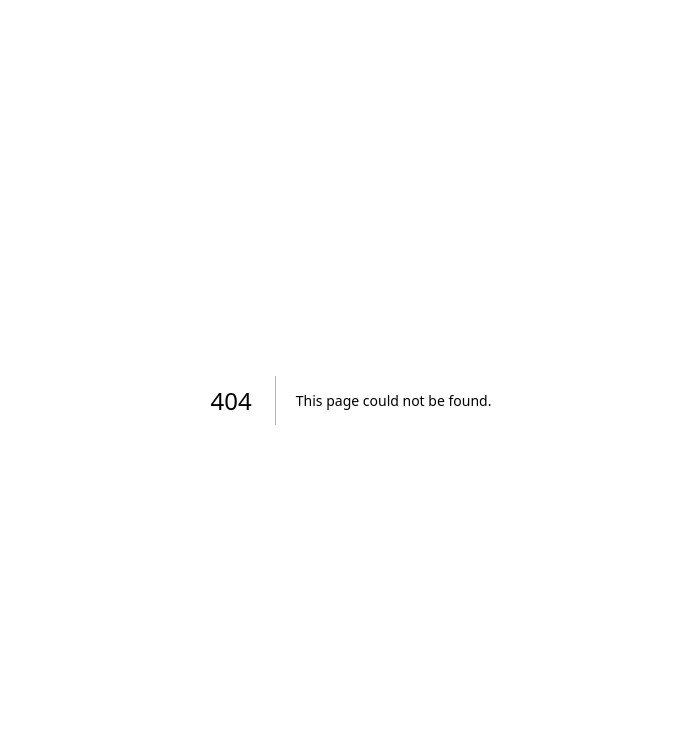
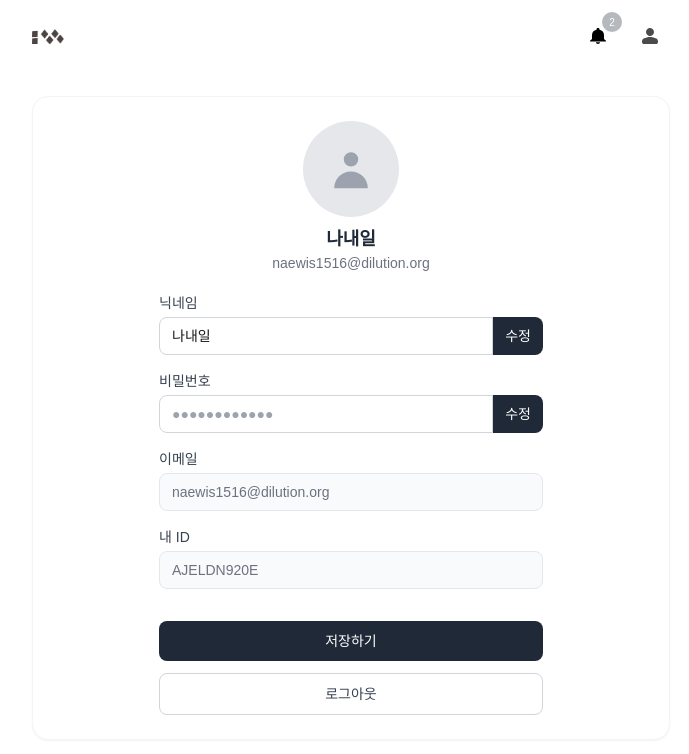
Before and after one commit to kimtaejin3/shared-todo, a Next.js app: page /profile in a window 1280 px wide. Before the commit this address had no page. Shown: the top 754 px of the page, without its empty margins (289-978 px from the left). Built offline with nearby package versions, Linux system fonts and the light colour scheme.

Commit message:
feat: profile ui

```diff
--- /dev/null
+++ b/src/app/profile/page.tsx
@@ -0,0 +1,276 @@
+"use client";
+
+import { useState, useRef, ChangeEvent } from "react";
+import Header from "@/components/Header";
+import Image from "next/image";
+import { useRouter } from "next/navigation";
+
+export default function ProfilePage() {
+  const router = useRouter();
+  const [nickname, setNickname] = useState("나내일");
+  const [profileImage, setProfileImage] = useState<string | null>(null);
+  const [password, setPassword] = useState("");
+  const [confirmPassword, setConfirmPassword] = useState("");
+  const [email, setEmail] = useState("naewis1516@dilution.org");
+  const [userId, setUserId] = useState("AJELDN920E");
+  const [isNicknameError, setIsNicknameError] = useState(false);
+  const [isPasswordError, setIsPasswordError] = useState(false);
+  const fileInputRef = useRef<HTMLInputElement>(null);
+
+  // 닉네임 변경 처리
+  const handleNicknameChange = (e: React.ChangeEvent<HTMLInputElement>) => {
+    const value = e.target.value;
+    setNickname(value);
+    setIsNicknameError(value.trim() === "");
+  };
+
+  // 비밀번호 변경 처리
+  const handlePasswordChange = (e: React.ChangeEvent<HTMLInputElement>) => {
+    setPassword(e.target.value);
+    if (confirmPassword) {
+      setIsPasswordError(e.target.value !== confirmPassword);
+    }
+  };
+
+  // 비밀번호 확인 처리
+  const handleConfirmPasswordChange = (
+    e: React.ChangeEvent<HTMLInputElement>
+  ) => {
+    setConfirmPassword(e.target.value);
+    setIsPasswordError(password !== e.target.value);
+  };
+
+  // 프로필 이미지 변경 처리
+  const handleProfileImageChange = (e: ChangeEvent<HTMLInputElement>) => {
+    const file = e.target.files?.[0];
+    if (file) {
+      const reader = new FileReader();
+      reader.onload = () => {
+        setProfileImage(reader.result as string);
+      };
+      reader.readAsDataURL(file);
+    }
+  };
+
+  // 프로필 이미지 선택 버튼 클릭
+  const handleProfileImageClick = () => {
+    fileInputRef.current?.click();
+  };
+
+  // 프로필 저장 처리
+  const handleSave = (e: React.FormEvent) => {
+    e.preventDefault();
+
+    if (nickname.trim() === "") {
+      setIsNicknameError(true);
+      return;
+    }
+
+    if (password && password !== confirmPassword) {
+      setIsPasswordError(true);
+      return;
+    }
+
+    // 실제 구현에서는 여기서 API 호출을 통해 프로필 정보를 저장합니다.
+    alert("프로필이 저장되었습니다.");
+    router.push("/");
+  };
+
+  // 로그아웃 처리
+  const handleLogout = () => {
+    // 실제 구현에서는 여기서 로그아웃 API를 호출하고 세션/토큰을 삭제합니다.
+    if (confirm("로그아웃 하시겠습니까?")) {
+      router.push("/");
+    }
+  };
+
+  return (
+    <div className="max-w-[670px] mx-auto px-4">
+      <Header />
+
+      <div className="mt-6 flex flex-col items-center bg-white rounded-2xl shadow-sm border border-gray-100 p-6">
+        <div className="relative mb-2">
+          <div
+            onClick={handleProfileImageClick}
+            className="relative w-24 h-24 rounded-full bg-gray-200 overflow-hidden cursor-pointer group"
+          >
+            {profileImage ? (
+              <Image
+                src={profileImage}
+                alt="Profile"
+                fill
+                style={{ objectFit: "cover" }}
+              />
+            ) : (
+              <div className="absolute inset-0 flex items-center justify-center text-gray-400">
+                <svg
+                  xmlns="http://www.w3.org/2000/svg"
+                  className="h-12 w-12"
+                  viewBox="0 0 20 20"
+                  fill="currentColor"
+                >
+                  <path
+                    fillRule="evenodd"
+                    d="M10 9a3 3 0 100-6 3 3 0 000 6zm-7 9a7 7 0 1114 0H3z"
+                    clipRule="evenodd"
+                  />
+                </svg>
+              </div>
+            )}
+            <div className="absolute inset-0 bg-black bg-opacity-40 opacity-0 group-hover:opacity-100 flex items-center justify-center transition-opacity duration-200">
+              <div className="text-white text-xs font-medium">사진 변경</div>
+            </div>
+          </div>
+          <input
+            type="file"
+            ref={fileInputRef}
+            onChange={handleProfileImageChange}
+            className="hidden"
+            accept="image/*"
+          />
+        </div>
+
+        <div className="text-center mb-5">
+          <h2 className="text-lg font-semibold text-gray-800">{nickname}</h2>
+          <p className="text-sm text-gray-500">{email}</p>
+        </div>
+
+        <form onSubmit={handleSave} className="w-full max-w-sm space-y-4">
+          <div>
+            <label
+              htmlFor="nickname"
+              className="block text-sm font-medium text-gray-700 mb-1"
+            >
+              닉네임
+            </label>
+            <div className="flex items-stretch">
+              <input
+                type="text"
+                id="nickname"
+                value={nickname}
+                onChange={handleNicknameChange}
+                className={`flex-1 border ${
+                  isNicknameError ? "border-red-300" : "border-gray-300"
+                } rounded-l-lg px-3 py-2 text-sm focus:outline-none focus:ring-1 focus:ring-blue-200`}
+                placeholder="닉네임 입력"
+              />
+              <button
+                type="button"
+                className="bg-gray-800 text-white px-3 py-2 rounded-r-lg text-sm hover:bg-gray-700 transition-colors"
+              >
+                수정
+              </button>
+            </div>
+            {isNicknameError && (
+              <p className="text-red-500 text-xs mt-1">
+                올바른 닉네임이 아닙니다.
+              </p>
+            )}
+          </div>
+
+          <div>
+            <label
+              htmlFor="password"
+              className="block text-sm font-medium text-gray-700 mb-1"
+            >
+              비밀번호
+            </label>
+            <div className="flex items-stretch">
+              <input
+                type="password"
+                id="password"
+                value={password}
+                onChange={handlePasswordChange}
+                className={`flex-1 border ${
+                  isPasswordError ? "border-red-300" : "border-gray-300"
+                } rounded-l-lg px-3 py-2 text-sm focus:outline-none focus:ring-1 focus:ring-blue-200`}
+                placeholder="●●●●●●●●●●●●"
+              />
+              <button
+                type="button"
+                className="bg-gray-800 text-white px-3 py-2 rounded-r-lg text-sm hover:bg-gray-700 transition-colors"
+              >
+                수정
+              </button>
+            </div>
+          </div>
+
+          {password && (
+            <div>
+              <label
+                htmlFor="confirmPassword"
+                className="block text-sm font-medium text-gray-700 mb-1"
+              >
+                비밀번호 확인
+              </label>
+              <input
+                type="password"
+                id="confirmPassword"
+                value={confirmPassword}
+                onChange={handleConfirmPasswordChange}
+                className={`w-full border ${
+                  isPasswordError ? "border-red-300" : "border-gray-300"
+                } rounded-lg px-3 py-2 text-sm focus:outline-none focus:ring-1 focus:ring-blue-200`}
+                placeholder="비밀번호 확인"
+              />
+              {isPasswordError && (
+                <p className="text-red-500 text-xs mt-1">
+                  비밀번호가 일치하지 않습니다.
+                </p>
+              )}
+            </div>
+          )}
+
+          <div>
+            <label
+              htmlFor="email"
+              className="block text-sm font-medium text-gray-700 mb-1"
+            >
+              이메일
+            </label>
+            <input
+              type="email"
+              id="email"
+              value={email}
+              disabled
+              className="w-full border border-gray-200 rounded-lg px-3 py-2 bg-gray-50 text-gray-500 text-sm"
+            />
+          </div>
+
+          <div>
+            <label
+              htmlFor="userId"
+              className="block text-sm font-medium text-gray-700 mb-1"
+            >
+              내 ID
+            </label>
+            <input
+              type="text"
+              id="userId"
+              value={userId}
+              disabled
+              className="w-full border border-gray-200 rounded-lg px-3 py-2 bg-gray-50 text-gray-500 text-sm"
+            />
+          </div>
+
+          <div className="pt-4 flex flex-col gap-3">
+            <button
+              type="submit"
+              className="w-full bg-gray-800 text-white py-2.5 rounded-lg text-sm font-medium hover:bg-gray-700 transition-colors duration-200"
+            >
+              저장하기
+            </button>
+
+            <button
+              type="button"
+              onClick={handleLogout}
+              className="w-full bg-white text-gray-700 py-2.5 rounded-lg text-sm font-medium border border-gray-300 hover:bg-gray-50 transition-colors duration-200"
+            >
+              로그아웃
+            </button>
+          </div>
+        </form>
+      </div>
+    </div>
+  );
+}
--- a/src/components/Header.tsx
+++ b/src/components/Header.tsx
@@ -5,6 +5,7 @@ import LogoImgSrc from "@/assets/logo.png";
 import NotificationSvgSrc from "@/assets/icons/notification.svg";
 import UserSvgSrc from "@/assets/icons/user.svg";
 import { useState, useRef, useEffect } from "react";
+import Link from "next/link";
 
 interface Notification {
   id: number;
@@ -98,10 +99,12 @@ export default function Header() {
 
   return (
     <header className="flex items-center justify-between py-4">
+      <Link href="/" className="cursor-pointer">
         <h1 className="flex items-center">
           <Image src={LogoImgSrc} alt="Logo" width={32} height={32} />
           <span className="sr-only">Shared Todo App</span>
         </h1>
+      </Link>
       <div className="flex items-center gap-3">
         <div className="relative">
           <button
@@ -204,6 +207,7 @@ export default function Header() {
             </div>
           )}
         </div>
+        <Link href="/profile">
           <button className="w-10 h-10 rounded-full flex items-center justify-center hover:bg-gray-100 transition-colors duration-200">
             <Image
               src={UserSvgSrc}
@@ -213,6 +217,7 @@ export default function Header() {
               className="opacity-70"
             />
           </button>
+        </Link>
       </div>
     </header>
   );
```
Lines whose indentation alone changed are shown as unchanged.
